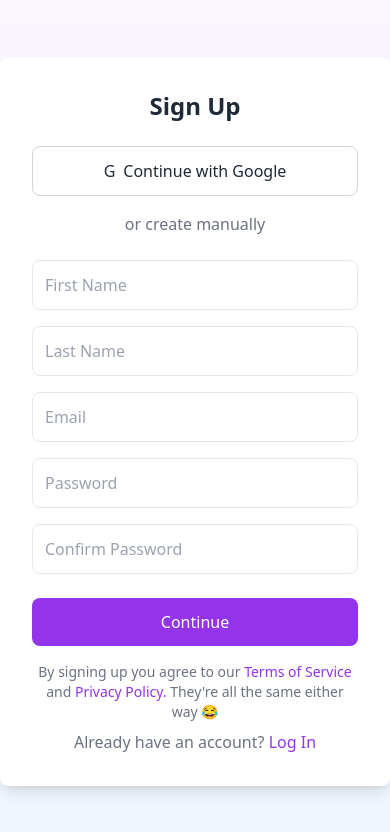
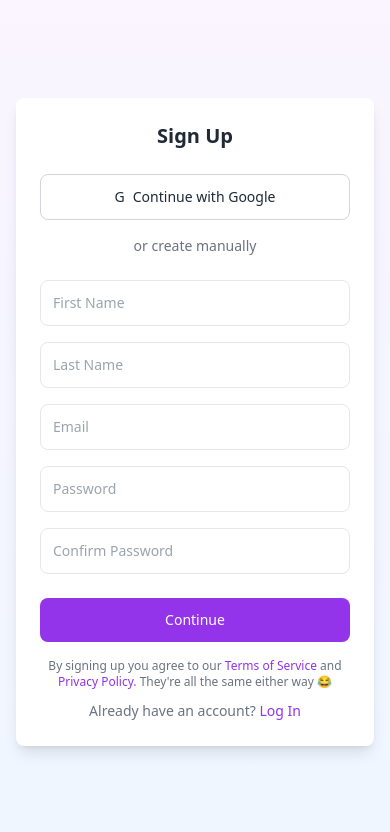
Before and after one commit to SamuelBempah/dwenlite, a React (Vite) app in the folder dwenlite/: page /signup in a window 390 px wide. Shown: the top 832 px of the page. Built offline with nearby package versions, Linux system fonts and the light colour scheme.

Commit message:
Updated Mobile Compatibility

```diff
--- a/dwenlite/src/pages/Login.jsx
+++ b/dwenlite/src/pages/Login.jsx
@@ -64,13 +64,13 @@ function Login() {
   };
 
   return (
-    <div className="min-h-screen bg-gradient-to-b from-purple-50 to-blue-50 flex items-center justify-center">
-      <div className="bg-white p-8 rounded-lg shadow-lg w-full max-w-md">
-        <h2 className="text-2xl font-bold text-gray-800 mb-6 text-center">Sign In</h2>
+    <div className="min-h-screen bg-gradient-to-b from-purple-50 to-blue-50 flex items-center justify-center px-4">
+      <div className="bg-white p-6 sm:p-8 rounded-lg shadow-lg w-full max-w-md">
+        <h2 className="text-xl sm:text-2xl font-bold text-gray-800 mb-6 text-center">Sign In</h2>
         <button
           onClick={handleGoogleLogin}
           disabled={googleLoading}
-          className={`w-full bg-white border border-gray-300 text-gray-800 py-3 rounded-lg mb-4 flex items-center justify-center hover:bg-gray-50 ${
+          className={`w-full bg-white border border-gray-300 text-gray-800 py-3 rounded-lg mb-4 flex items-center justify-center hover:bg-gray-50 text-sm sm:text-base ${
             googleLoading ? 'opacity-50 cursor-not-allowed' : ''
           }`}
         >
@@ -99,7 +99,7 @@ function Login() {
             </>
           )}
         </button>
-        <div className="text-center text-gray-500 mb-6">or sign in with your email</div>
+        <div className="text-center text-gray-500 mb-6 text-sm sm:text-base">or sign in with your email</div>
         <form onSubmit={handleLogin}>
           <div className="mb-4">
             <input
@@ -108,7 +108,7 @@ function Login() {
               value={email}
               onChange={(e) => setEmail(e.target.value)}
               placeholder="Email"
-              className="w-full p-3 border rounded-lg focus:outline-none focus:ring-2 focus:ring-purple-600"
+              className="w-full p-3 border rounded-lg focus:outline-none focus:ring-2 focus:ring-purple-600 text-sm sm:text-base"
               required
             />
           </div>
@@ -119,14 +119,14 @@ function Login() {
               value={password}
               onChange={(e) => setPassword(e.target.value)}
               placeholder="Password"
-              className="w-full p-3 border rounded-lg focus:outline-none focus:ring-2 focus:ring-purple-600"
+              className="w-full p-3 border rounded-lg focus:outline-none focus:ring-2 focus:ring-purple-600 text-sm sm:text-base"
               required
             />
           </div>
           <button
             type="submit"
             disabled={signInLoading}
-            className={`w-full bg-purple-600 text-white py-3 rounded-lg hover:bg-purple-700 transition ${
+            className={`w-full bg-purple-600 text-white py-3 rounded-lg hover:bg-purple-700 transition text-sm sm:text-base ${
               signInLoading ? 'opacity-50 cursor-not-allowed' : ''
             }`}
           >
@@ -155,13 +155,13 @@ function Login() {
           </button>
         </form>
         <div className="text-center mt-4">
-          <Link to="/reset-password" className="text-purple-600 hover:underline">
+          <Link to="/reset-password" className="text-purple-600 hover:underline text-sm sm:text-base">
             Forgot Password?
           </Link>
         </div>
         <div className="text-center mt-2">
-          <span className="text-gray-500">Need an account? </span>
-          <Link to="/signup" className="text-purple-600 hover:underline">
+          <span className="text-gray-500 text-sm sm:text-base">Need an account? </span>
+          <Link to="/signup" className="text-purple-600 hover:underline text-sm sm:text-base">
             Sign Up
           </Link>
         </div>
--- a/dwenlite/src/pages/Signup.jsx
+++ b/dwenlite/src/pages/Signup.jsx
@@ -84,7 +84,9 @@ function Signup() {
           triggerConfetti();
           navigate('/dashboard');
           setGoogleLoading(false);
-        }, 3000); // 3-second delay
+        },
+
+3000); // 3-second delay
       })
       .catch((err) => {
         toast.error(getFriendlyErrorMessage(err.code));
@@ -93,7 +95,7 @@ function Signup() {
   };
 
   return (
-    <div className="min-h-screen bg-gradient-to-b from-purple-50 to-blue-50 flex items-center justify-center">
+    <div className="min-h-screen bg-gradient-to-b from-purple-50 to-blue-50 flex items-center justify-center px-4">
       {showConfetti && (
         <Confetti
           width={window.innerWidth}
@@ -103,12 +105,12 @@ function Signup() {
           gravity={0.1}
         />
       )}
-      <div className="bg-white p-8 rounded-lg shadow-lg w-full max-w-md">
-        <h2 className="text-2xl font-bold text-gray-800 mb-6 text-center">Sign Up</h2>
+      <div className="bg-white p-6 sm:p-8 rounded-lg shadow-lg w-full max-w-md">
+        <h2 className="text-xl sm:text-2xl font-bold text-gray-800 mb-6 text-center">Sign Up</h2>
         <button
           onClick={handleGoogleSignup}
           disabled={googleLoading}
-          className={`w-full bg-white border border-gray-300 text-gray-800 py-3 rounded-lg mb-4 flex items-center justify-center hover:bg-gray-50 ${googleLoading ? 'opacity-50 cursor-not-allowed' : ''}`}
+          className={`w-full bg-white border border-gray-300 text-gray-800 py-3 rounded-lg mb-4 flex items-center justify-center hover:bg-gray-50 text-sm sm:text-base ${googleLoading ? 'opacity-50 cursor-not-allowed' : ''}`}
         >
           {googleLoading ? (
             <span className="flex items-center">
@@ -124,7 +126,7 @@ function Signup() {
             </>
           )}
         </button>
-        <div className="text-center text-gray-500 mb-6">or create manually</div>
+        <div className="text-center text-gray-500 mb-6 text-sm sm:text-base">or create manually</div>
         <form onSubmit={handleSignup}>
           <div className="mb-4">
             <input
@@ -133,7 +135,7 @@ function Signup() {
               value={firstName}
               onChange={(e) => setFirstName(e.target.value)}
               placeholder="First Name"
-              className="w-full p-3 border rounded-lg focus:outline-none focus:ring-2 focus:ring-purple-600"
+              className="w-full p-3 border rounded-lg focus:outline-none focus:ring-2 focus:ring-purple-600 text-sm sm:text-base"
               required
             />
           </div>
@@ -144,7 +146,7 @@ function Signup() {
               value={lastName}
               onChange={(e) => setLastName(e.target.value)}
               placeholder="Last Name"
-              className="w-full p-3 border rounded-lg focus:outline-none focus:ring-2 focus:ring-purple-600"
+              className="w-full p-3 border rounded-lg focus:outline-none focus:ring-2 focus:ring-purple-600 text-sm sm:text-base"
               required
             />
           </div>
@@ -155,7 +157,7 @@ function Signup() {
               value={email}
               onChange={(e) => setEmail(e.target.value)}
               placeholder="Email"
-              className="w-full p-3 border rounded-lg focus:outline-none focus:ring-2 focus:ring-purple-600"
+              className="w-full p-3 border rounded-lg focus:outline-none focus:ring-2 focus:ring-purple-600 text-sm sm:text-base"
               required
             />
           </div>
@@ -166,7 +168,7 @@ function Signup() {
               value={password}
               onChange={(e) => setPassword(e.target.value)}
               placeholder="Password"
-              className="w-full p-3 border rounded-lg focus:outline-none focus:ring-2 focus:ring-purple-600"
+              className="w-full p-3 border rounded-lg focus:outline-none focus:ring-2 focus:ring-purple-600 text-sm sm:text-base"
               required
             />
           </div>
@@ -177,14 +179,14 @@ function Signup() {
               value={confirmPassword}
               onChange={(e) => setConfirmPassword(e.target.value)}
               placeholder="Confirm Password"
-              className="w-full p-3 border rounded-lg focus:outline-none focus:ring-2 focus:ring-purple-600"
+              className="w-full p-3 border rounded-lg focus:outline-none focus:ring-2 focus:ring-purple-600 text-sm sm:text-base"
               required
             />
           </div>
           <button
             type="submit"
             disabled={signupLoading}
-            className={`w-full bg-purple-600 text-white py-3 rounded-lg hover:bg-purple-700 transition ${signupLoading ? 'opacity-50 cursor-not-allowed' : ''}`}
+            className={`w-full bg-purple-600 text-white py-3 rounded-lg hover:bg-purple-700 transition text-sm sm:text-base ${signupLoading ? 'opacity-50 cursor-not-allowed' : ''}`}
           >
             {signupLoading ? (
               <span className="flex items-center justify-center">
@@ -199,14 +201,14 @@ function Signup() {
             )}
           </button>
         </form>
-        <div className="text-center mt-4 text-gray-500 text-sm">
+        <div className="text-center mt-4 text-gray-500 text-xs sm:text-sm">
           By signing up you agree to our{' '}
           <a href="/legal" className="text-purple-600 hover:underline">Terms of Service</a> and{' '}
           <a href="./legal" className="text-purple-600 hover:underline">Privacy Policy.</a> They're all the same either way 😂
         </div>
         <div className="text-center mt-2">
-          <span className="text-gray-500">Already have an account? </span>
-          <Link to="/login" className="text-purple-600 hover:underline">Log In</Link>
+          <span className="text-gray-500 text-sm sm:text-base">Already have an account? </span>
+          <Link to="/login" className="text-purple-600 hover:underline text-sm sm:text-base">Log In</Link>
         </div>
       </div>
     </div>
```
Also changed, not shown: dwenlite/src/pages/Welcome.jsx (+19 -19 lines).
